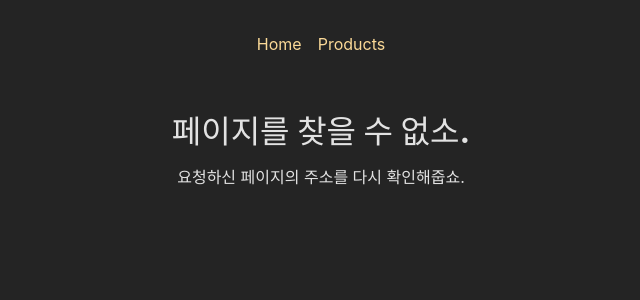
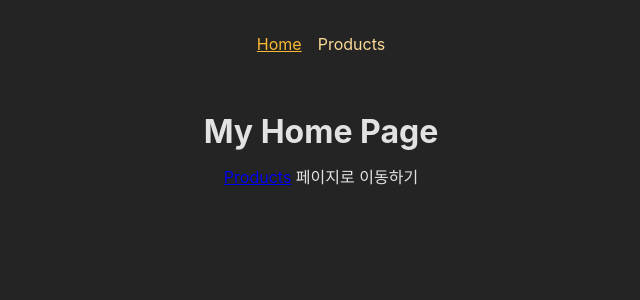
Before and after one commit to yunjeongg/REACT_STUDY20240612, a React (Create React App) app: page /abc in a window 1280 px wide. Shown: the top 300 px of the page, without its empty margins (319-959 px from the left). Built offline with nearby package versions, Linux system fonts and the light colour scheme.

Commit message:
# 88. router 5 : 상대경로로 링크 제어하기

```diff
--- a/src/App.js
+++ b/src/App.js
@@ -9,12 +9,20 @@ import ErrorPage from './components/RouteExample/pages/ErrorPage';
 const router = createBrowserRouter
 ([
   {
-    path: '/',
+    path: '/abc',
     element: <RootLayout />, // / 들어오면 <RootLayout /> 을 띄우고
     errorElement: <ErrorPage />, // 에러가 났을 때 보여줄 컴포넌트
     children: [
-                {path: '/', element: <Home /> }, // /products 들어오면 <Home /> 을 띄운다.
-                {path: '/products', element: <Products /> } // /products 들어오면 <Products /> 을 띄운다.
+                // {path: '', element: <Home /> }, // /products 들어오면 <Home /> 을 띄운다.
+                {index: true, element: <Home /> },
+                // 웹페이지에 들어왔을 때 맨 처음 보여지는 부분이라 path: '' 이런식으로비워두는 것보다 index: true 이런식으로 작성하는게 좋다.
+                {path: 'products', element: <Products /> } // /products 들어오면 <Products /> 을 띄운다.
+
+      // children 의 path 는 전체 path 보다 더 상위의 path가 올 수 없고
+      // children 의 path 는 전체 path + 자기path 로 작성해야된다.
+
+      // childe path 에서 전체path 를 생략할 수 있다.
+      // /base -> '', /base/product -> 'products'
   ]},
 ]);
 const App = () => {
--- a/src/components/RouteExample/layout/MainNavigation.js
+++ b/src/components/RouteExample/layout/MainNavigation.js
@@ -16,10 +16,10 @@ const MainNavigation = () => {
       <nav>
         <ul className={styles.list}>
           <li>
-            <NavLink to='/' className={activeFn}>Home</NavLink>
+            <NavLink to='' className={activeFn} end>Home</NavLink>
           </li>
           <li>
-            <NavLink to='/products' className={activeFn}>Products</NavLink>
+            <NavLink to='products' className={activeFn}>Products</NavLink>
           </li>
         </ul>
       </nav>
--- a/src/components/RouteExample/pages/Home.js
+++ b/src/components/RouteExample/pages/Home.js
@@ -8,7 +8,7 @@ const Home = () => {
     <>
       <h1>My Home Page</h1>
       <p>
-        <Link to='/products'>Products</Link> 페이지로 이동하기
+        <Link to='products'>Products</Link> 페이지로 이동하기
       </p>
     </>
   )
--- a/src/components/RouteExample/pages/Products.js
+++ b/src/components/RouteExample/pages/Products.js
@@ -9,7 +9,7 @@ const Products = () => {
     <>
       <h1>My Products Page</h1>
       <p>
-        <Link to='/'>Home</Link> 페이지로 이동하기
+        <Link to='..'>Home</Link> 페이지로 이동하기
       </p>
     </>
   )
```
